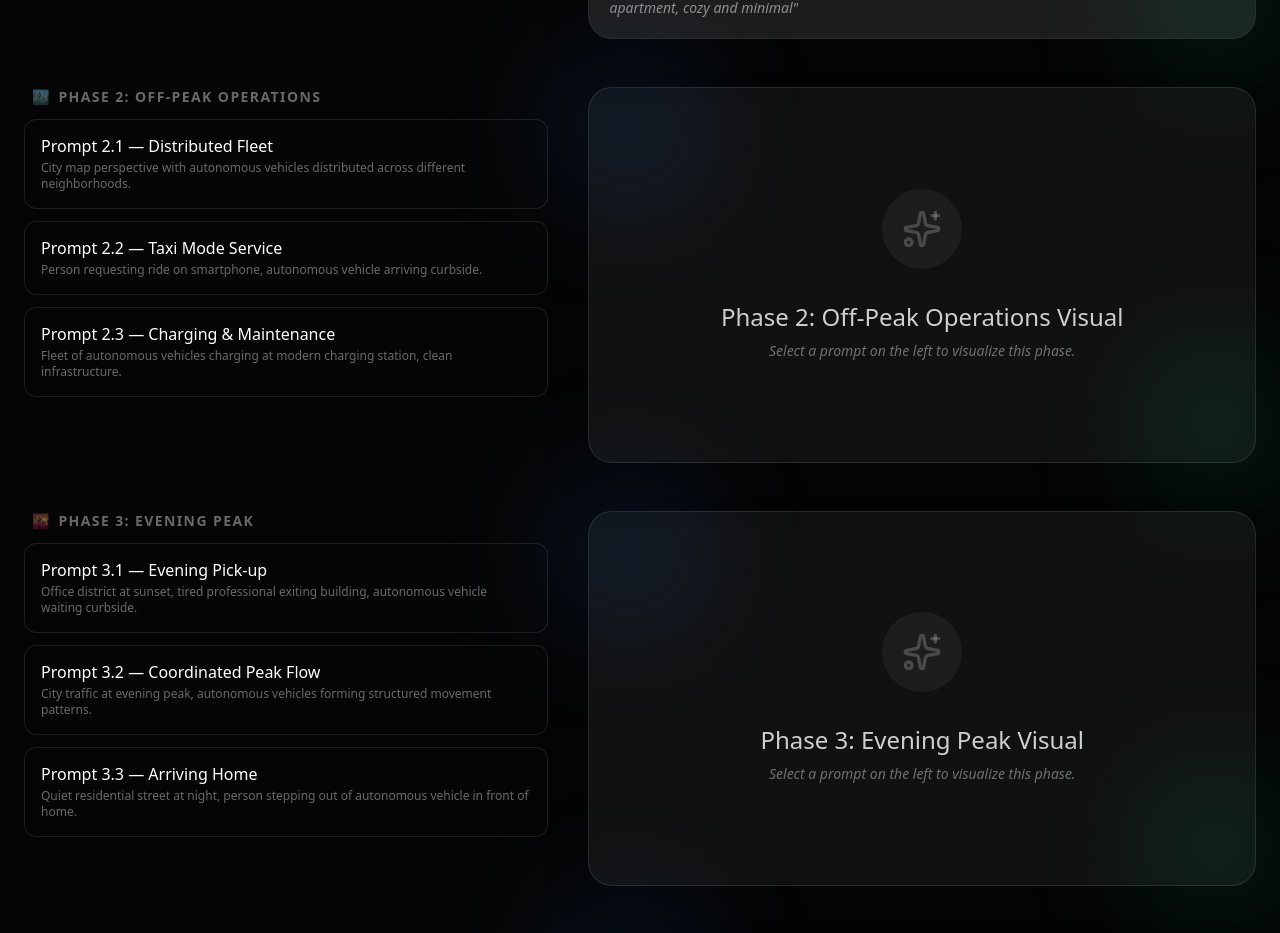
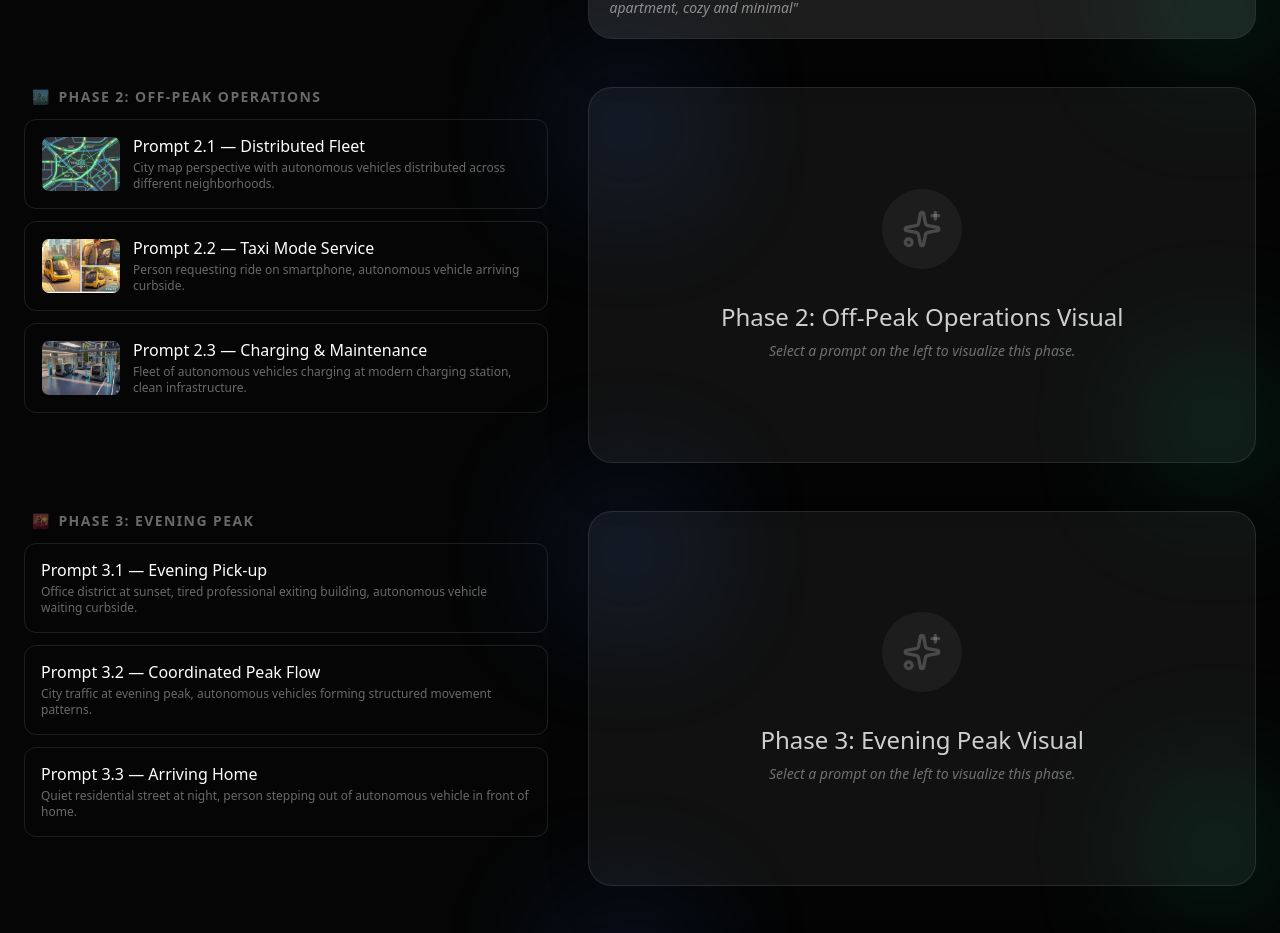
Before and after one commit to Jayma23/Roaming-AI-FrontEnd, a React (Vite) app: page / in a window 1280 px wide. Shown: the part 2767-3700 px from the top of the page. Built offline with nearby package versions, Linux system fonts and the light colour scheme.

Commit message:
feat: add Phase 2 thumbnails in Vision prompt cards

```diff
--- a/src/App.tsx
+++ b/src/App.tsx
@@ -94,19 +94,22 @@ const PHASES: Phase[] = [
         id: '2.1',
         title: 'Prompt 2.1 — Distributed Fleet',
         description: 'City map perspective with autonomous vehicles distributed across different neighborhoods.',
-        prompt: 'city map perspective with autonomous vehicles distributed across different neighborhoods, visual sense of dynamic rebalancing, subtle data lines connecting areas, urban mobility network'
+        prompt: 'city map perspective with autonomous vehicles distributed across different neighborhoods, visual sense of dynamic rebalancing, subtle data lines connecting areas, urban mobility network',
+        imageSrc: '/phase2-2.1.png'
       },
       {
         id: '2.2',
         title: 'Prompt 2.2 — Taxi Mode Service',
         description: 'Person requesting ride on smartphone, autonomous vehicle arriving curbside.',
-        prompt: 'person requesting ride on smartphone, autonomous vehicle arriving curbside, casual daytime city environment, relaxed and convenient mobility moment'
+        prompt: 'person requesting ride on smartphone, autonomous vehicle arriving curbside, casual daytime city environment, relaxed and convenient mobility moment',
+        imageSrc: '/phase2-2.2.png'
       },
       {
         id: '2.3',
         title: 'Prompt 2.3 — Charging & Maintenance',
         description: 'Fleet of autonomous vehicles charging at modern charging station, clean infrastructure.',
-        prompt: 'fleet of autonomous vehicles charging at modern charging station, clean infrastructure, technicians or automated systems maintaining vehicles, efficient operations atmosphere'
+        prompt: 'fleet of autonomous vehicles charging at modern charging station, clean infrastructure, technicians or automated systems maintaining vehicles, efficient operations atmosphere',
+        imageSrc: '/phase2-2.3.png'
       }
     ]
   },
```
